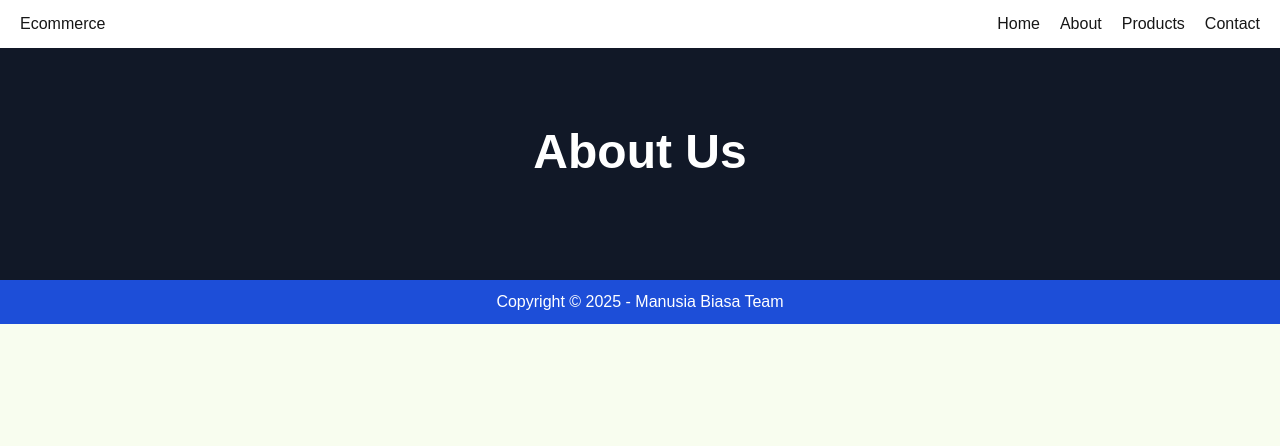
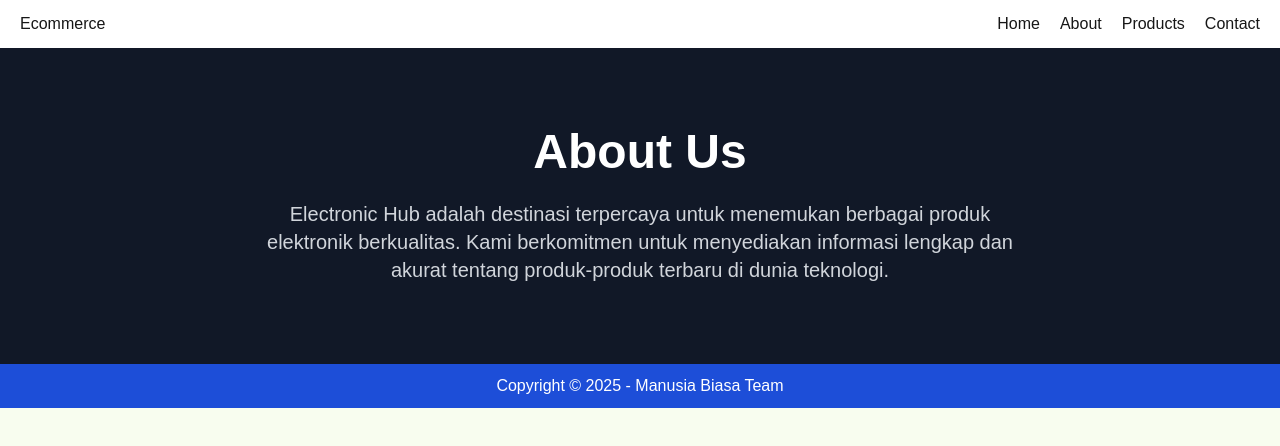
Before and after one commit to Deoca27/manusia-biasa, a Next.js app: page /about in a window 1280 px wide. Shown: the top 446 px of the page. Built offline with nearby package versions, Linux system fonts and the light colour scheme.

Commit message:
rendika : menambahkan teks penjelasan singkat

```diff
--- a/app/about/page.tsx
+++ b/app/about/page.tsx
@@ -6,7 +6,11 @@ export default function AboutPage() {
             {/* Hero Section */}
             <div className="relative bg-gray-900 text-white py-20">
                 <div className="container mx-auto px-6">
-                <h1 className="text-5xl font-bold mb-6 text-center">About Us</h1>
+                    <h1 className="text-5xl font-bold mb-6 text-center">About Us</h1>
+                    <p className="text-gray-300 text-xl text-center max-w-3xl mx-auto">
+                        Electronic Hub adalah destinasi terpercaya untuk menemukan berbagai produk elektronik berkualitas.
+                        Kami berkomitmen untuk menyediakan informasi lengkap dan akurat tentang produk-produk terbaru di dunia teknologi.
+                    </p>
                 </div>
             </div>
         </>
```
